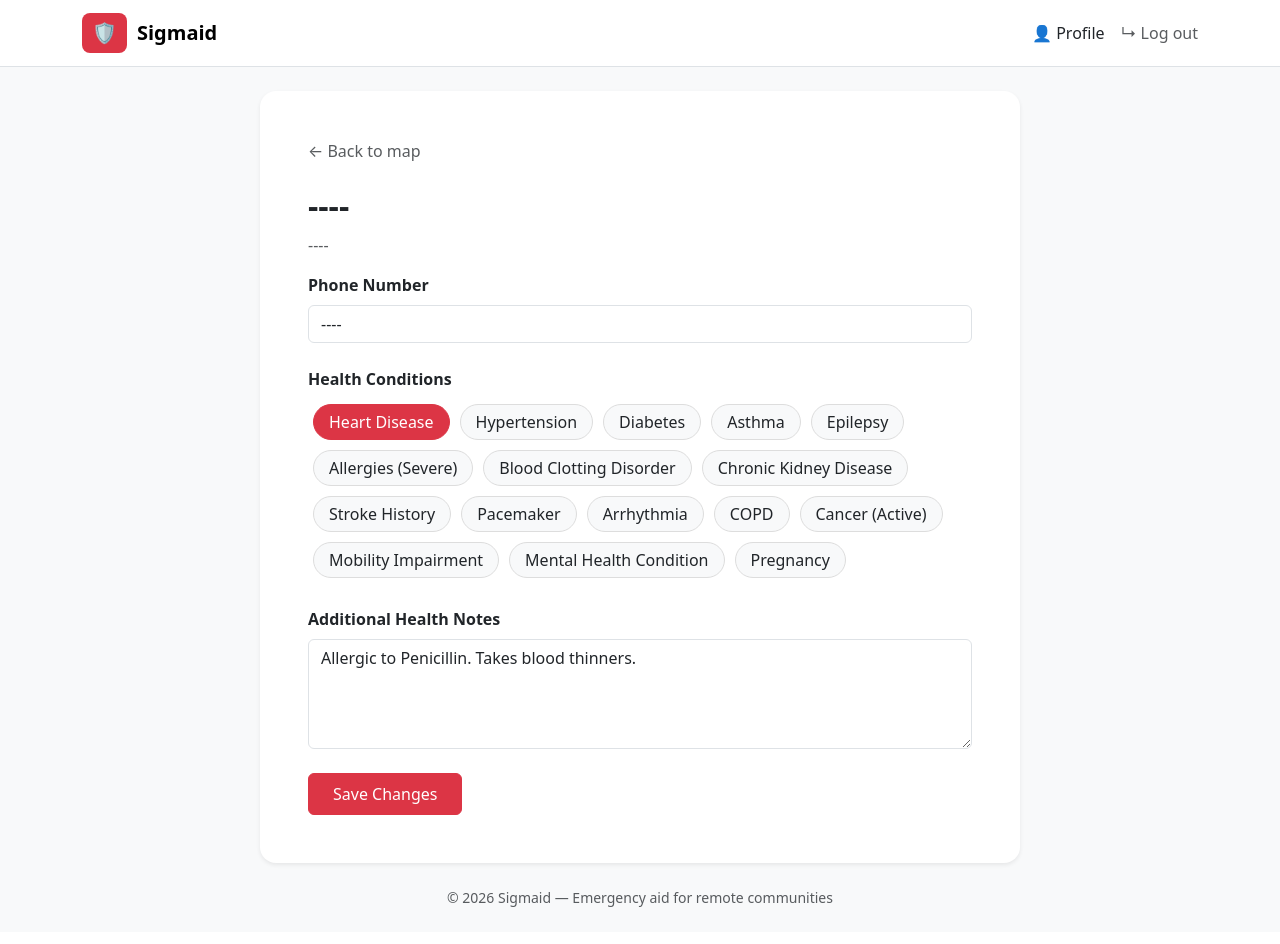
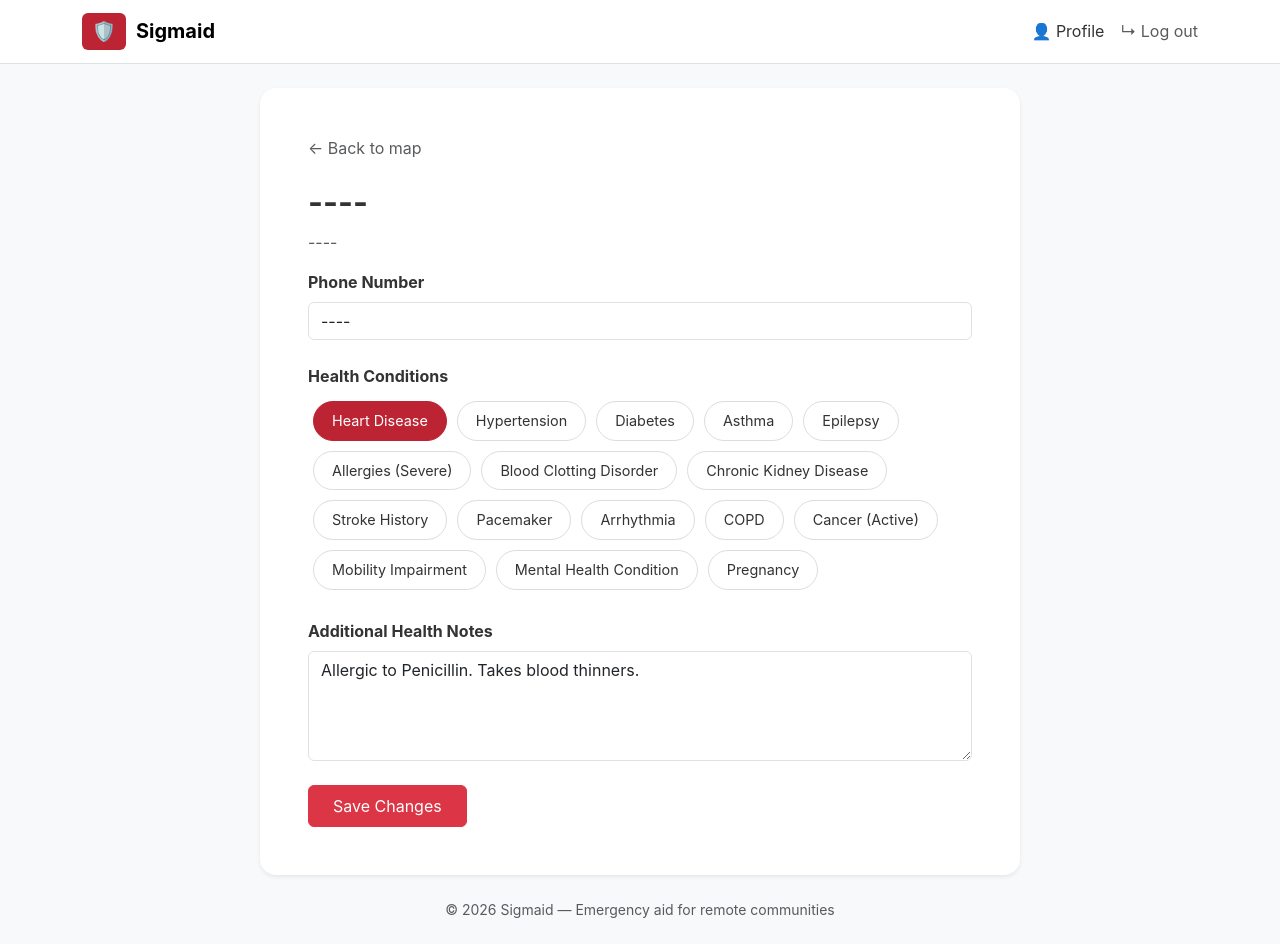
Before and after one commit to Sandalka67/SignaidRepo, a Flask app: page /profile in a window 1280 px wide. Before the commit the page ends 907 px from the top, so only its background shows below. Run offline with Flask 3, Linux system fonts and the light colour scheme.

Commit message:
moving css to a seperate file(elitsa)

```diff
--- a/frontend/static/style.css
+++ b/frontend/static/style.css
@@ -1,5 +1,5 @@
 :root {
-    --sig-red: #e63946;
+    --sig-red: #bc2433;
     --sig-light-red: #f8d7da;
     --text-main: #333333;
     --bg-light: #f8f9fa;
@@ -64,6 +64,7 @@ body {
 }
 #map {
     height: 500px;
+    width: 100%;
     border-radius: 15px;
     border: 1px solid #eaeaea;
     box-shadow: 0 4px 6px rgba(0,0,0,0.05);
--- a/frontend/templates/base.html
+++ b/frontend/templates/base.html
@@ -6,54 +6,8 @@
     <title>Sigmaid - Emergency Aid</title>
     <link href="https://cdn.jsdelivr.net/npm/bootstrap@5.3.0/dist/css/bootstrap.min.css" rel="stylesheet">
     <link rel="stylesheet" href="https://unpkg.com/leaflet@1.9.4/dist/leaflet.css" />
+    <link rel="stylesheet" href="style.css">
     <script src="https://unpkg.com/leaflet@1.9.4/dist/leaflet.js"></script>
-    <style>
-        :root {
-            --sig-red:#dc3545;
-        }
-        .navbar-brand {
-            font-weight: bold;
-            display: flex;
-            align-items: center;
-        }
-        .sig-icon {
-            background: var(--sig-red);
-            color: white; border-radius: 8px;
-            padding: 5px 10px;
-            margin-right: 10px;
-        }
-        .btn-emergency {
-            background-color: var(--sig-red);
-            color: white;
-            border-radius: 50px;
-            padding: 15px 40px;
-            font-weight: bold;
-            font-size: 1.2rem;
-        }
-        .card-stat {
-            border-radius: 15px;
-            border: 1px solid #eee;
-            text-align: center;
-            padding: 20px;
-        }
-        #map {
-            height: 500px;
-            border-radius: 15px;
-        }
-        .condition-tag {
-            border-radius: 20px;
-            padding: 5px 15px;
-            margin: 5px;
-            cursor: pointer;
-            border: 1px solid #ddd;
-            background: #f8f9fa;
-        }
-        .condition-tag.active {
-            background: var(--sig-red);
-            color: white;
-            border-color: var(--sig-red);
-        }
-    </style>
 </head>
 <body class="bg-light">
     <nav class="navbar navbar-expand-lg navbar-light bg-white border-bottom mb-4">
--- a/frontend/templates/index.html
+++ b/frontend/templates/index.html
@@ -1,12 +1,16 @@
 {% extends "base.html" %}
 {% block content %}
+<link rel="stylesheet" href="{{ url_for('static', filename='style.css') }}">
 <div class="container mt-4">
     <div class="mb-4">
         <h2 class="fw-bold">Live Emergency Map</h2>
         <p class="text-muted">Active emergency signals across Bulgaria</p>
     </div>
 
-    <div id="map" style="height: 500px; width: 100%; border-radius: 15px; background-color: #eee; border: 1px solid #ccc;"></div>
+    <div id="map" style="height: 500px;
+    width: 100%; border-radius: 15px;
+    background-color: #eee; border: 1px solid #ccc;">
+    </div>
 
     <div class="text-center my-5">
         <button class="btn btn-emergency btn-pulse px-5 py-3" onclick="sendEmergencySignal()">
--- a/frontend/templates/map.html
+++ b/frontend/templates/map.html
@@ -1,4 +1,5 @@
-<div id="map" style="height: 500px; width: 100%; border-radius: 15px;"></div>
+<link rel="stylesheet" href="{{ url_for('static', filename='style.css') }}">
+<div id="map"></div>
 
 <script>
     var map = L.map('map').setView([42.7339, 25.4858], 7);
--- a/frontend/templates/profile.html
+++ b/frontend/templates/profile.html
@@ -1,5 +1,6 @@
 {% extends "base.html" %}
 {% block content %}
+<link rel="stylesheet" href="{{ url_for('static', filename='style.css') }}">
 <div class="row justify-content-center">
     <div class="col-md-8 bg-white p-5 rounded-4 shadow-sm">
         <a href="/" class="text-decoration-none text-muted mb-4 d-inline-block">← Back to map</a>
@@ -17,7 +18,9 @@
                 <label class="form-label fw-bold">Health Conditions</label>
                 <div class="d-flex flex-wrap" id="condition-container">
                     {% set active_conditions = user.health_conditions.split(',') if user.health_conditions else [] %}
-                    {% for cond in ["Heart Disease", "Hypertension", "Diabetes", "Asthma", "Epilepsy", "Allergies (Severe)", "Blood Clotting Disorder", "Chronic Kidney Disease", "Stroke History", "Pacemaker", "Arrhythmia", "COPD", "Cancer (Active)", "Mobility Impairment", "Mental Health Condition", "Pregnancy"] %}
+                    {% for cond in ["Heart Disease", "Hypertension", "Diabetes", "Asthma", "Epilepsy", "Allergies (Severe)",
+                    "Blood Clotting Disorder", "Chronic Kidney Disease", "Stroke History", "Pacemaker", "Arrhythmia", "COPD",
+                    "Cancer (Active)", "Mobility Impairment", "Mental Health Condition", "Pregnancy"] %}
                     <div class="condition-tag {% if cond in active_conditions %}active{% endif %}"
                          onclick="toggleTag(this, '{{ cond }}')">
                         {{ cond }}
```
Also changed, not shown: instance/sigmaid.db.
